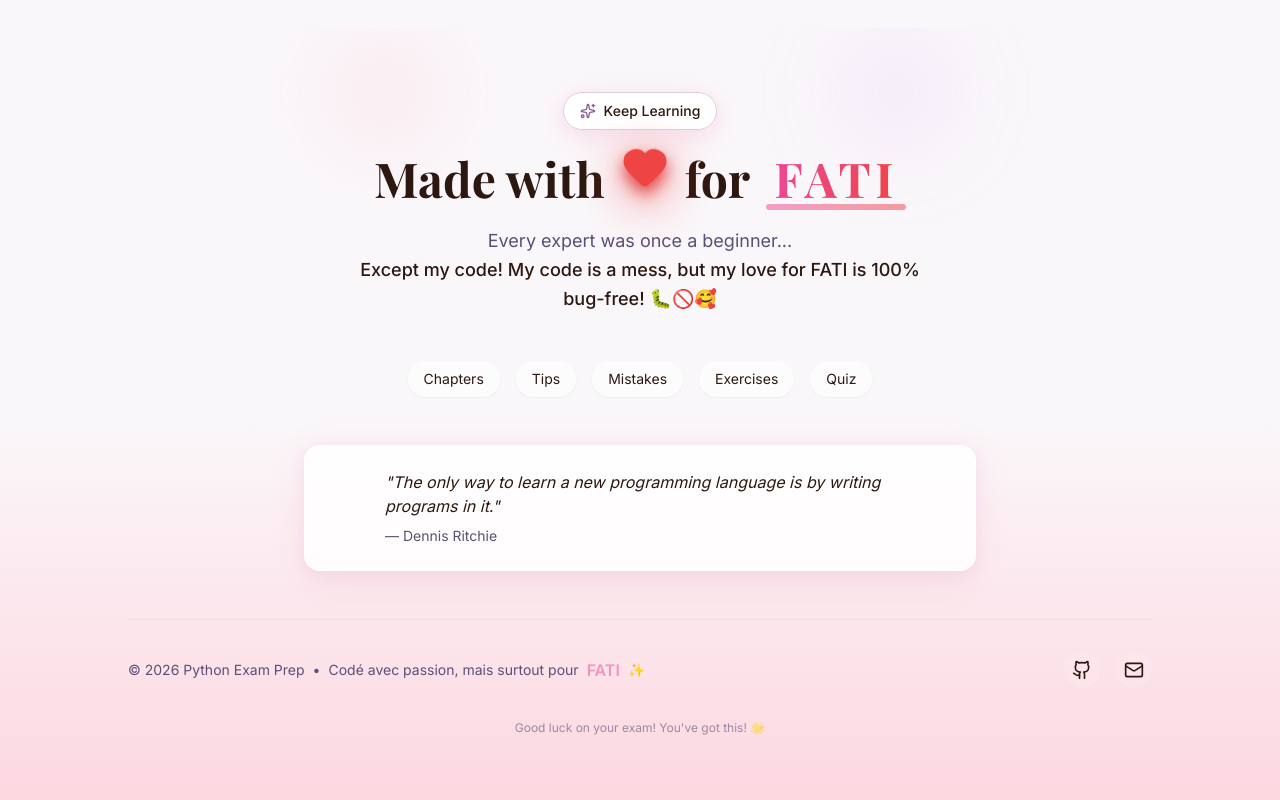
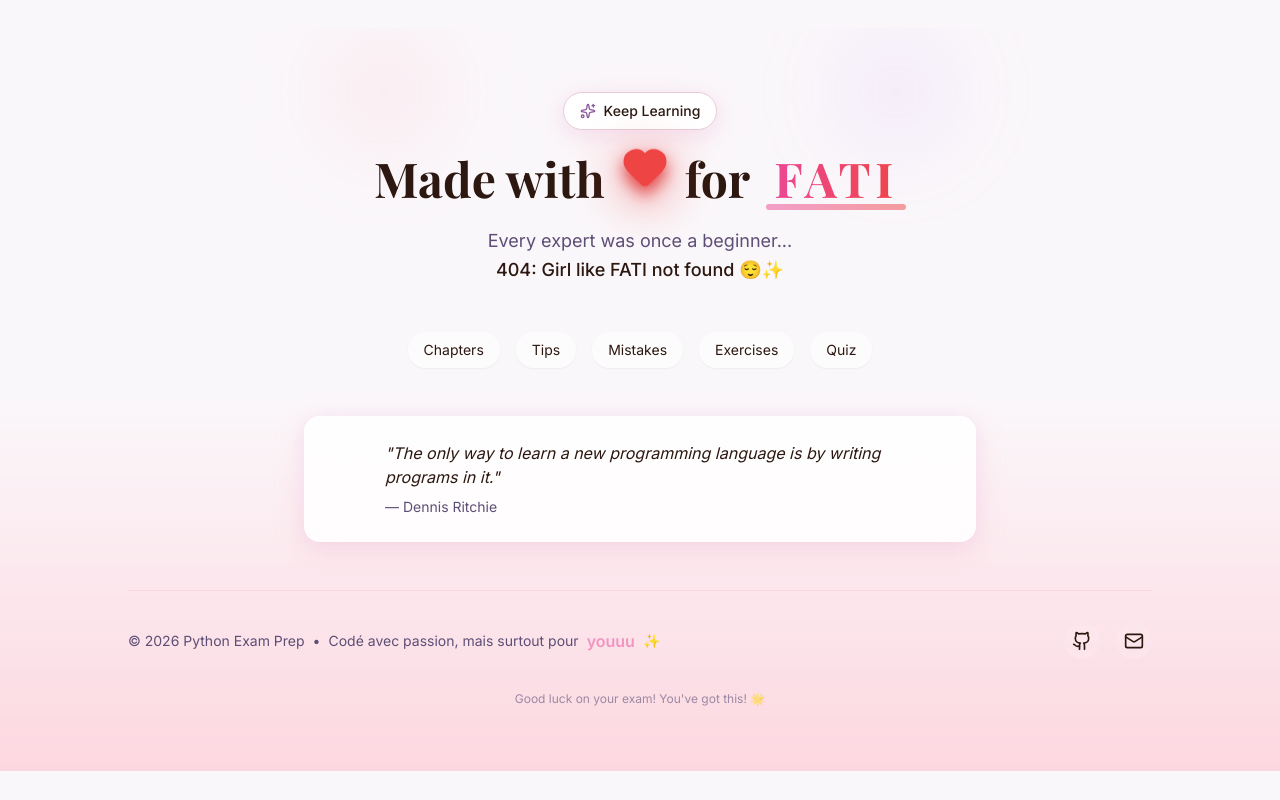
Before and after one commit to GosTsimo/Python-Exam-Preparation, a React (Vite) app: page / in a window 1280 px wide. Shown: the part 6445-7245 px from the top of the page. After the commit the page ends 7216 px from the top, so only its background shows below. Built offline with nearby package versions, Linux system fonts and the light colour scheme.

Commit message:
Update footer messages for a more personalized and engaging user experience

```diff
--- a/src/sections/Footer.tsx
+++ b/src/sections/Footer.tsx
@@ -49,7 +49,7 @@ export default function Footer() {
 
           <p className="text-romantic-text-secondary max-w-xl mx-auto text-lg leading-relaxed">
             Every expert was once a beginner...<br/>
-            <span className="font-medium text-romantic-text">Except my code! My code is a mess, but my love for FATI is 100% bug-free! 🐛🚫🥰</span>
+            <span className="font-medium text-romantic-text">404: Girl like FATI not found 😌✨</span>
           </p>
         </div>
 
@@ -97,7 +97,7 @@ export default function Footer() {
               <span>© {new Date().getFullYear()} Python Exam Prep</span>
               <span>•</span>
               <span className="flex items-center gap-2">
-                Codé avec passion, mais surtout pour <span className="font-bold text-pink-500 animate-pulse text-base">FATI</span> ✨
+                Codé avec passion, mais surtout pour <span className="font-bold text-pink-500 animate-pulse text-base">youuu</span> ✨
               </span>
             </div>
 
```
